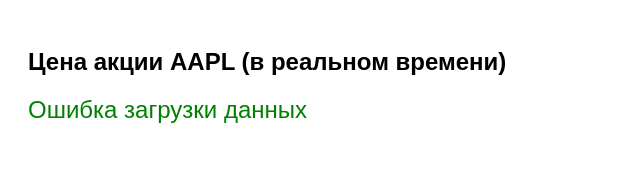
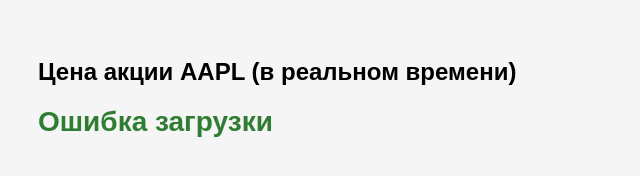
Before and after one commit to Waterfood0/offers, a plain HTML site: page index.html in a window 1280 px wide. Shown: the whole page, without its empty margins (0-640 px from the left). Drawn offline with Linux system fonts and the light colour scheme; no server answers.

Commit message:
Update index.html

```diff
--- a/index.html
+++ b/index.html
@@ -4,35 +4,54 @@
   <meta charset="UTF-8">
   <title>Актуальная цена акции</title>
   <style>
-    body { font-family: sans-serif; padding: 20px; }
-    #price { font-size: 24px; color: green; }
+    body {
+      font-family: sans-serif;
+      padding: 30px;
+      background: #f5f5f5;
+    }
+    h2 {
+      margin-bottom: 20px;
+    }
+    #price {
+      font-size: 28px;
+      color: #2e7d32;
+      font-weight: bold;
+    }
   </style>
 </head>
 <body>
-  <h2>Цена акции AAPL (в реальном времени)</h2>
+  <h2>Цена акции <span id="ticker-label">AAPL</span> (в реальном времени)</h2>
   <div id="price">Загрузка...</div>
 
   <script>
-    async function getStockPrice(ticker) {
-      const proxyUrl = 'https://api.allorigins.win/get?url=';
-      const yahooUrl = `https://finance.yahoo.com/quote/${ticker}`;
+    async function fetchLivePrice(ticker) {
+      const proxy = 'https://api.allorigins.win/get?url=';
+      const url = `https://finance.yahoo.com/quote/${ticker}`;
+      const fullUrl = proxy + encodeURIComponent(url);
+
       try {
-        const response = await fetch(proxyUrl + encodeURIComponent(yahooUrl));
-        const data = await response.json();
+        const res = await fetch(fullUrl);
+        const data = await res.json();
         const html = data.contents;
 
-        // Парсим HTML вручную (ищем <fin-streamer>)
-        const priceMatch = html.match(/<fin-streamer[^>]*data-field="regularMarketPrice"[^>]*>([\d.,]+)<\/fin-streamer>/);
-        const price = priceMatch ? priceMatch[1] : 'Не найдено';
+        // Найдём цену из <fin-streamer data-field="regularMarketPrice">
+        const match = html.match(/<fin-streamer[^>]+data-field="regularMarketPrice"[^>]*>([\d.,]+)<\/fin-streamer>/);
+        const price = match ? match[1] : null;
 
-        document.getElementById('price').innerText = `${ticker}: $${price}`;
-      } catch (e) {
-        document.getElementById('price').innerText = 'Ошибка загрузки данных';
-        console.error(e);
+        if (price) {
+          document.getElementById('price').textContent = `$${price}`;
+        } else {
+          document.getElementById('price').textContent = 'Цена не найдена';
+        }
+      } catch (error) {
+        console.error('Ошибка при загрузке:', error);
+        document.getElementById('price').textContent = 'Ошибка загрузки';
       }
     }
 
-    getStockPrice('AAPL'); // можно поменять на 'MSFT', 'GOOG', и т.п.
+    const ticker = 'AAPL';
+    document.getElementById('ticker-label').textContent = ticker;
+    fetchLivePrice(ticker);
   </script>
 </body>
 </html>
```
